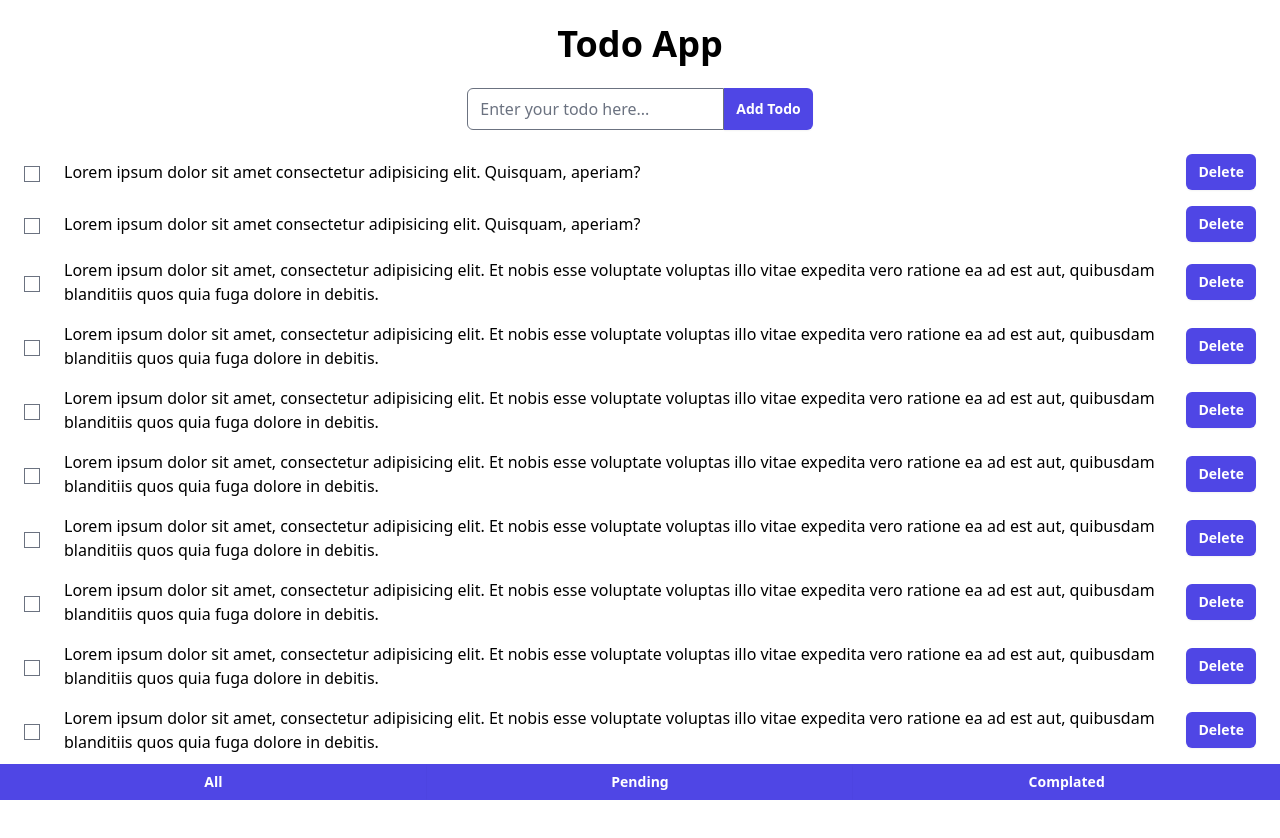
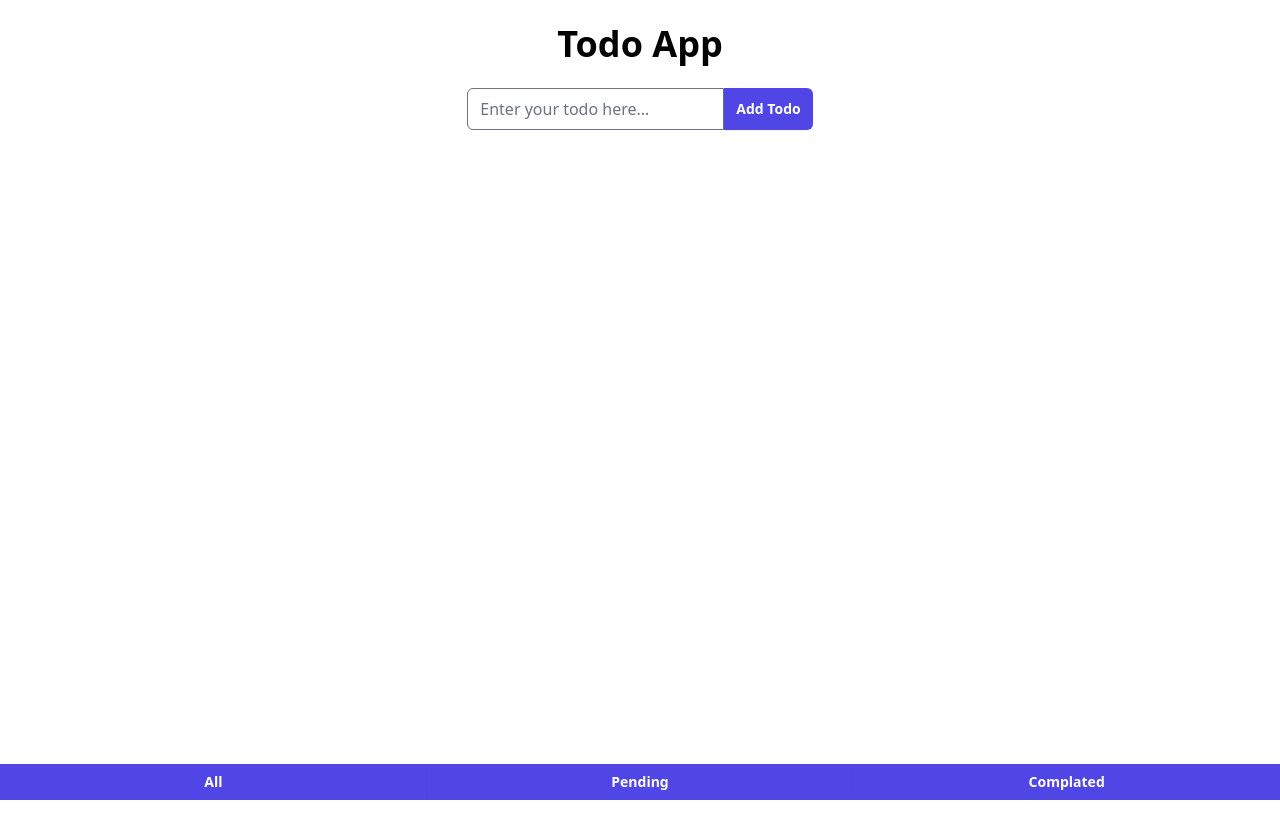
Before and after one commit to Niravnayi/Learn-React, a React app: page / in a window 1280 px wide. Shown: the top 838 px of the page. After the commit the page ends 800 px from the top, so only its background shows below. Built offline with nearby package versions, Linux system fonts and the light colour scheme.

Commit message:
changes in todo

```diff
--- a/src/Todo/index.jsx
+++ b/src/Todo/index.jsx
@@ -1,138 +1,84 @@
 import React, { Component } from 'react'
 
 export default class Todo extends Component {
+    state = {
+        todoList: [],
+        todoText: "",
+    };
+
+    changeText = (event) => {
+        this.setState({ todoText: event.target.value })
+    };
+
+    addTodo = (event) => {
+        event.preventDefault();
+        this.setState(({ todoText, todoList }) => {
+            return {
+                todoList: [...todoList, { todoText, isDone: false, id: new Date().valueOf() }],
+                todoText: "",
+            }
+        })
+    }
+
+    updateTodo = (item) => {
+        this.setState(({ todoList }) => {
+            const index = todoList.findIndex((x) => x.id === item.id);
+            return {
+                todoList: [...todoList.slice(0, index), { ...todoList[index], isDone: !todoList[index].isDone }, ...todoList.slice(index + 1)]
+            }
+        })
+    }
+
+    deleteTodo = (item) => {
+        this.setState(({ todoList }) => {
+            const index = todoList.findIndex((x) => x.id === item.id)
+
+            return {
+                todoList: [
+                    ...todoList.slice(0, index), ...todoList.slice(index + 1)
+                ]
+            }
+        })
+    }
+
+
     render() {
+        const { todoList, todoText } = this.state;
         return (
             <div className="flex flex-col items-center h-screen overflow-hidden">
                 <h1 className="text-4xl font-semibold my-6">Todo App</h1>
                 {/* form */}
-                <form className="flex">
+                <form className="flex" onSubmit={this.addTodo}>
                     <div>
                         <label htmlFor="todoText" className="sr-only">Enter your todo</label>
-                        <input className="rounded-l-md" type="text" id="todoText" placeholder="Enter your todo here..." />
+                        <input className="rounded-l-md" type="text" id="todoText" placeholder="Enter your todo here..."
+                            value={todoText}
+                            onChange={this.changeText}
+                            required
+                        />
                     </div>
                     <button type="submit" className="btn rounded-l-none"
                     >Add Todo</button>
                 </form>
                 {/* list */}
                 <div className="flex flex-1 flex-col gap-4 w-full p-6 overflow-auto  ">
-                    {/* item 1 */}
-                <div className="flex items-center">
-                    <div>
-                        <label htmlFor="isCompleted" className="sr-only">Toggle Complete</label>
-                        <input type="checkbox" name="isCompleted" id="isCompleted" />
-                    </div>
-                    <p className="px-6 flex-1 line-clamp-2">Lorem ipsum dolor sit amet consectetur adipisicing elit. Quisquam, aperiam?</p>
-                    <button className="btn">Delete</button>
-                </div>
-                    {/* item 2 */}
-                <div className="flex items-center">
-                    <div>
-                        <label htmlFor="isCompleted" className="sr-only">Toggle Complete</label>
-                        <input type="checkbox" name="isCompleted" id="isCompleted" />
-                    </div>
-                    <p className="px-6 flex-1 line-clamp-2">Lorem ipsum dolor sit amet consectetur adipisicing elit. Quisquam, aperiam?</p>
-                    <button className="btn">Delete</button>
-                </div>
-                    {/* item 3 */}
-                <div className="flex items-center">
-                    <div>
-                        <label htmlFor="isCompleted" className="sr-only">Toggle Complete</label>
-                        <input type="checkbox" name="isCompleted" id="isCompleted" />
-                    </div>
-                    <p className="px-6 flex-1 line-clamp-2">Lorem ipsum dolor sit amet, consectetur adipisicing elit. Et nobis esse voluptate voluptas illo vitae expedita vero ratione ea ad est aut, quibusdam blanditiis quos quia fuga dolore in debitis.</p>
-                    <button className="btn">Delete</button>
-                </div>
-                 {/* item 4 */}
-                 <div className="flex items-center">
-                    <div>
-                        <label htmlFor="isCompleted" className="sr-only">Toggle Complete</label>
-                        <input type="checkbox" name="isCompleted" id="isCompleted" />
-                    </div>
-                    <p className="px-6 flex-1 line-clamp-2">Lorem ipsum dolor sit amet, consectetur adipisicing elit. Et nobis esse voluptate voluptas illo vitae expedita vero ratione ea ad est aut, quibusdam blanditiis quos quia fuga dolore in debitis.</p>
-                    <button className="btn">Delete</button>
-                </div>
-                 {/* item 5 */}
-                 <div className="flex items-center">
-                    <div>
-                        <label htmlFor="isCompleted" className="sr-only">Toggle Complete</label>
-                        <input type="checkbox" name="isCompleted" id="isCompleted" />
-                    </div>
-                    <p className="px-6 flex-1 line-clamp-2">Lorem ipsum dolor sit amet, consectetur adipisicing elit. Et nobis esse voluptate voluptas illo vitae expedita vero ratione ea ad est aut, quibusdam blanditiis quos quia fuga dolore in debitis.</p>
-                    <button className="btn">Delete</button>
-                </div>
-                 {/* item 6 */}
-                 <div className="flex items-center">
-                    <div>
-                        <label htmlFor="isCompleted" className="sr-only">Toggle Complete</label>
-                        <input type="checkbox" name="isCompleted" id="isCompleted" />
-                    </div>
-                    <p className="px-6 flex-1 line-clamp-2">Lorem ipsum dolor sit amet, consectetur adipisicing elit. Et nobis esse voluptate voluptas illo vitae expedita vero ratione ea ad est aut, quibusdam blanditiis quos quia fuga dolore in debitis.</p>
-                    <button className="btn">Delete</button>
-                </div>
-                 {/* item 7 */}
-                 <div className="flex items-center">
-                    <div>
-                        <label htmlFor="isCompleted" className="sr-only">Toggle Complete</label>
-                        <input type="checkbox" name="isCompleted" id="isCompleted" />
-                    </div>
-                    <p className="px-6 flex-1 line-clamp-2">Lorem ipsum dolor sit amet, consectetur adipisicing elit. Et nobis esse voluptate voluptas illo vitae expedita vero ratione ea ad est aut, quibusdam blanditiis quos quia fuga dolore in debitis.</p>
-                    <button className="btn">Delete</button>
-                </div>
-                 {/* item 8 */}
-                 <div className="flex items-center">
-                    <div>
-                        <label htmlFor="isCompleted" className="sr-only">Toggle Complete</label>
-                        <input type="checkbox" name="isCompleted" id="isCompleted" />
-                    </div>
-                    <p className="px-6 flex-1 line-clamp-2">Lorem ipsum dolor sit amet, consectetur adipisicing elit. Et nobis esse voluptate voluptas illo vitae expedita vero ratione ea ad est aut, quibusdam blanditiis quos quia fuga dolore in debitis.</p>
-                    <button className="btn">Delete</button>
-                </div>
-                 {/* item 9 */}
-                 <div className="flex items-center">
-                    <div>
-                        <label htmlFor="isCompleted" className="sr-only">Toggle Complete</label>
-                        <input type="checkbox" name="isCompleted" id="isCompleted" />
-                    </div>
-                    <p className="px-6 flex-1 line-clamp-2">Lorem ipsum dolor sit amet, consectetur adipisicing elit. Et nobis esse voluptate voluptas illo vitae expedita vero ratione ea ad est aut, quibusdam blanditiis quos quia fuga dolore in debitis.</p>
-                    <button className="btn">Delete</button>
-                </div>
-                 {/* item 10 */}
-                 <div className="flex items-center">
-                    <div>
-                        <label htmlFor="isCompleted" className="sr-only">Toggle Complete</label>
-                        <input type="checkbox" name="isCompleted" id="isCompleted" />
-                    </div>
-                    <p className="px-6 flex-1 line-clamp-2">Lorem ipsum dolor sit amet, consectetur adipisicing elit. Et nobis esse voluptate voluptas illo vitae expedita vero ratione ea ad est aut, quibusdam blanditiis quos quia fuga dolore in debitis.</p>
-                    <button className="btn">Delete</button>
-                </div>
-                 {/* item 11 */}
-                 <div className="flex items-center">
-                    <div>
-                        <label htmlFor="isCompleted" className="sr-only">Toggle Complete</label>
-                        <input type="checkbox" name="isCompleted" id="isCompleted" />
-                    </div>
-                    <p className="px-6 flex-1 line-clamp-2">Lorem ipsum dolor sit amet, consectetur adipisicing elit. Et nobis esse voluptate voluptas illo vitae expedita vero ratione ea ad est aut, quibusdam blanditiis quos quia fuga dolore in debitis.</p>
-                    <button className="btn">Delete</button>
-                </div>
-                 {/* item 12 */}
-                 <div className="flex items-center">
-                    <div>
-                        <label htmlFor="isCompleted" className="sr-only">Toggle Complete</label>
-                        <input type="checkbox" name="isCompleted" id="isCompleted" />
-                    </div>
-                    <p className="px-6 flex-1 line-clamp-2">Lorem ipsum dolor sit amet, consectetur adipisicing elit. Et nobis esse voluptate voluptas illo vitae expedita vero ratione ea ad est aut, quibusdam blanditiis quos quia fuga dolore in debitis.</p>
-                    <button className="btn">Delete</button>
-                </div>
-                 {/* item 13 */}
-                 <div className="flex items-center">
-                    <div>
-                        <label htmlFor="isCompleted" className="sr-only">Toggle Complete</label>
-                        <input type="checkbox" name="isCompleted" id="isCompleted" />
-                    </div>
-                    <p className="px-6 flex-1 line-clamp-2">Lorem ipsum dolor sit amet, consectetur adipisicing elit. Et nobis esse voluptate voluptas illo vitae expedita vero ratione ea ad est aut, quibusdam blanditiis quos quia fuga dolore in debitis.</p>
-                    <button className="btn">Delete</button>
-                </div>
+                    {todoList.map((item, index) => {
+                        return (
+                            <div className="flex items-center" key={item.id}>
+                                <div>
+                                    <label htmlFor="isCompleted" className="sr-only">Toggle Complete</label>
+                                    <input type="checkbox" name="isCompleted" id="isCompleted" checked={item.isDone}
+                                        onChange={() => this.updateTodo(item)}
+                                    />
+                                </div>
+                                <p className="px-6 flex-1 line-clamp-2">{item.todoText}</p>
+                                <button className="btn"
+                                    onClick={() => this.deleteTodo(item)}
+                                >
+                                    Delete</button>
+                            </div>
+                        )
+                    })}
 
 
                 </div>
```
